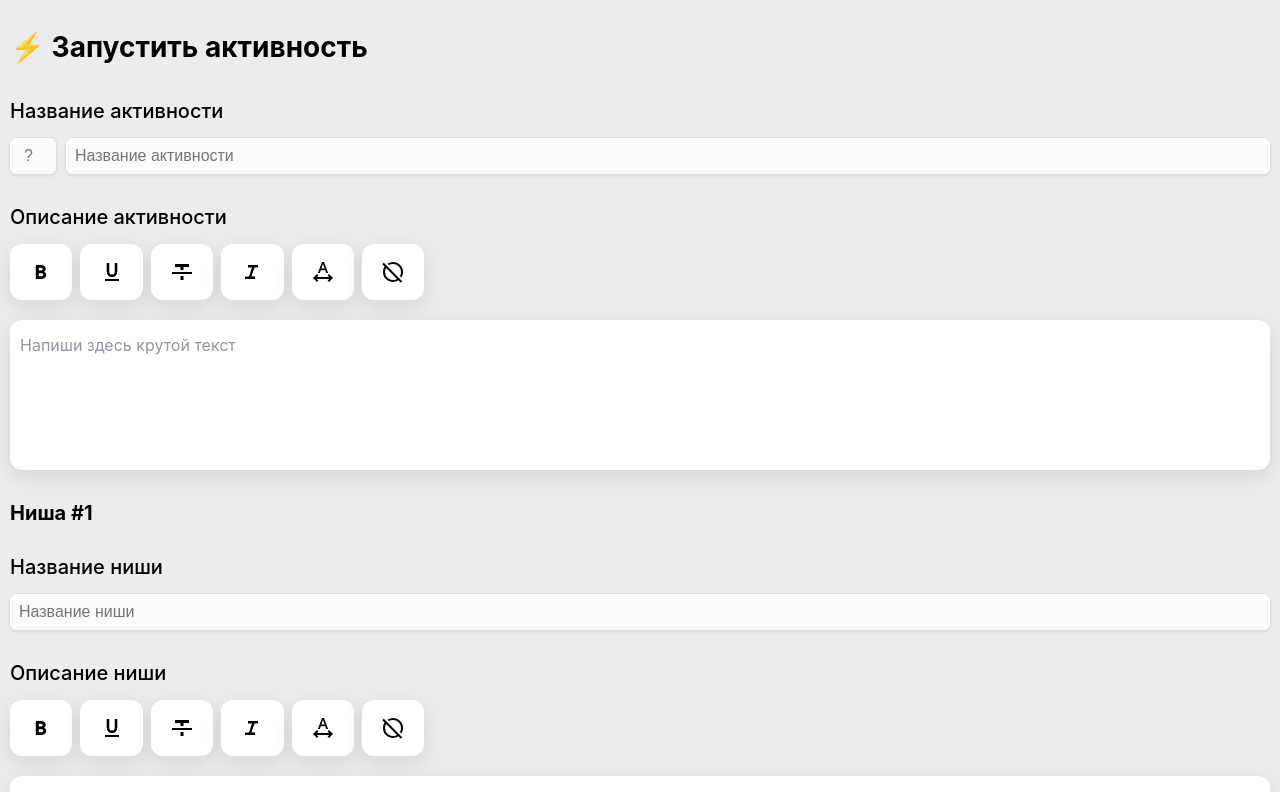
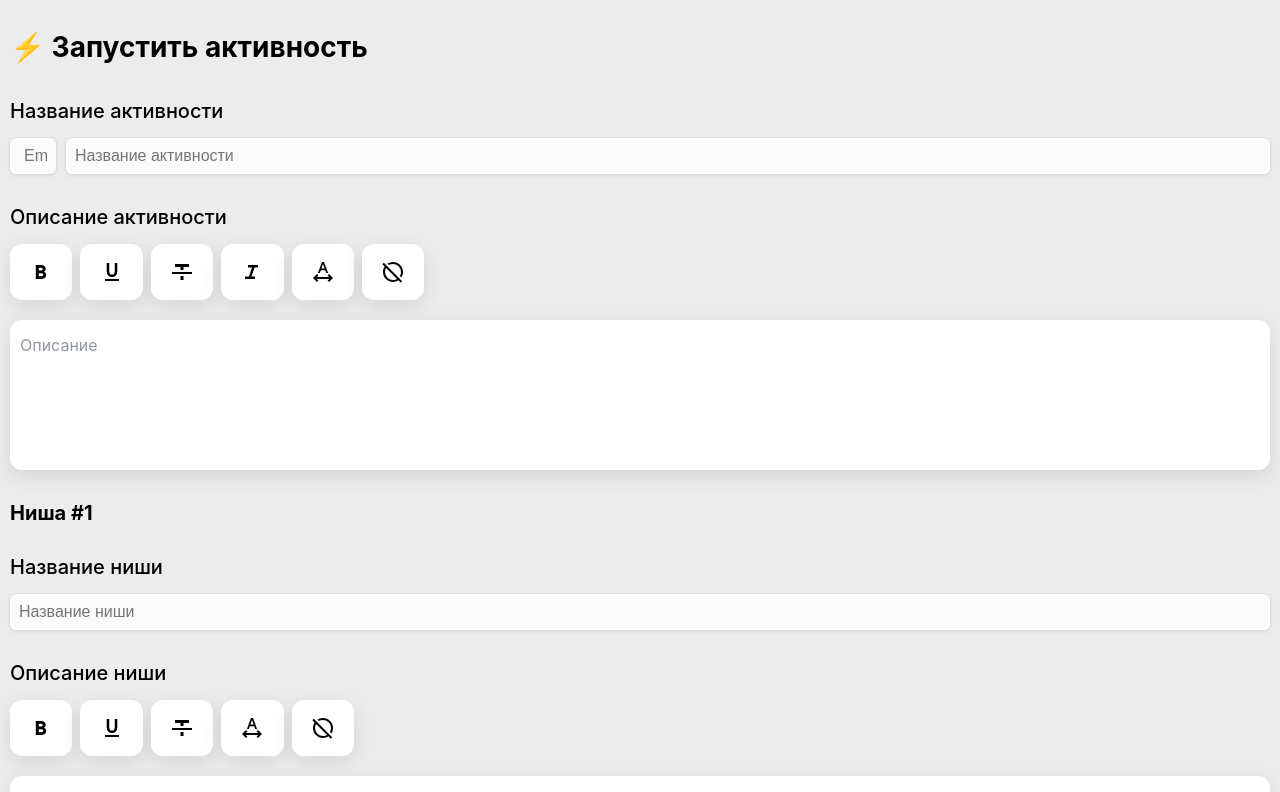
Before and after one commit to hustler-bracelet/web, a React (Create React App) app: page / in a window 1280 px wide. Shown: the top 792 px of the page. Built offline with nearby package versions, Linux system fonts and the light colour scheme.

Commit message:
withItalic props

```diff
--- a/src/components/ActivityForm/index.tsx
+++ b/src/components/ActivityForm/index.tsx
@@ -21,7 +21,7 @@ const ActivityForm: React.FC<Omit<NestedFormPropsType, "id">> = ({
                 className="form-input form-input_emoji"
                 type="text"
                 {...field}
-                placeholder="?"
+                placeholder="Emoji"
               />
               {errors.main_activity_emoji ? (
                 <p className="error">{errors.main_activity_emoji?.message}</p>
@@ -59,7 +59,11 @@ const ActivityForm: React.FC<Omit<NestedFormPropsType, "id">> = ({
         defaultValue=""
         render={({ field }) => (
           <div className="form-input_container">
-            <FormatTextArea value={field.value} onChange={field.onChange} />
+            <FormatTextArea
+              value={field.value}
+              onChange={field.onChange}
+              withItalic
+            />
             {errors.main_activity_description ? (
               <p className="error">
                 {errors.main_activity_description?.message}
--- a/src/components/FormatTextArea/index.tsx
+++ b/src/components/FormatTextArea/index.tsx
@@ -17,7 +17,7 @@ import "draft-js/dist/Draft.css";
 import FormatButton from "../FormatButton";
 import "./formatTextArea.css";
 
-const FormatTextArea = ({ value, onChange }: any) => {
+const FormatTextArea = ({ value, onChange, withItalic = false }: any) => {
   const [editorState, setEditorState] = useState(
     value
       ? EditorState.createWithContent(convertFromRaw(JSON.parse(value)))
@@ -63,10 +63,12 @@ const FormatTextArea = ({ value, onChange }: any) => {
           />
         </div>
         <div className="buttons_row">
-          <FormatButton
-            icon={<ItalicSVG />}
-            func={() => toggleStyle("ITALIC")}
-          />
+          {withItalic && (
+            <FormatButton
+              icon={<ItalicSVG />}
+              func={() => toggleStyle("ITALIC")}
+            />
+          )}
           <FormatButton
             icon={<LetterspacingSVG />}
             func={() => toggleStyle("CODE")}
@@ -81,7 +83,7 @@ const FormatTextArea = ({ value, onChange }: any) => {
         editorState={editorState}
         handleKeyCommand={handleKeyCommand}
         onChange={setEditorState}
-        placeholder={"Напиши здесь крутой текст"}
+        placeholder={"Описание"}
         customStyleMap={styleMap}
       />
     </div>
```
